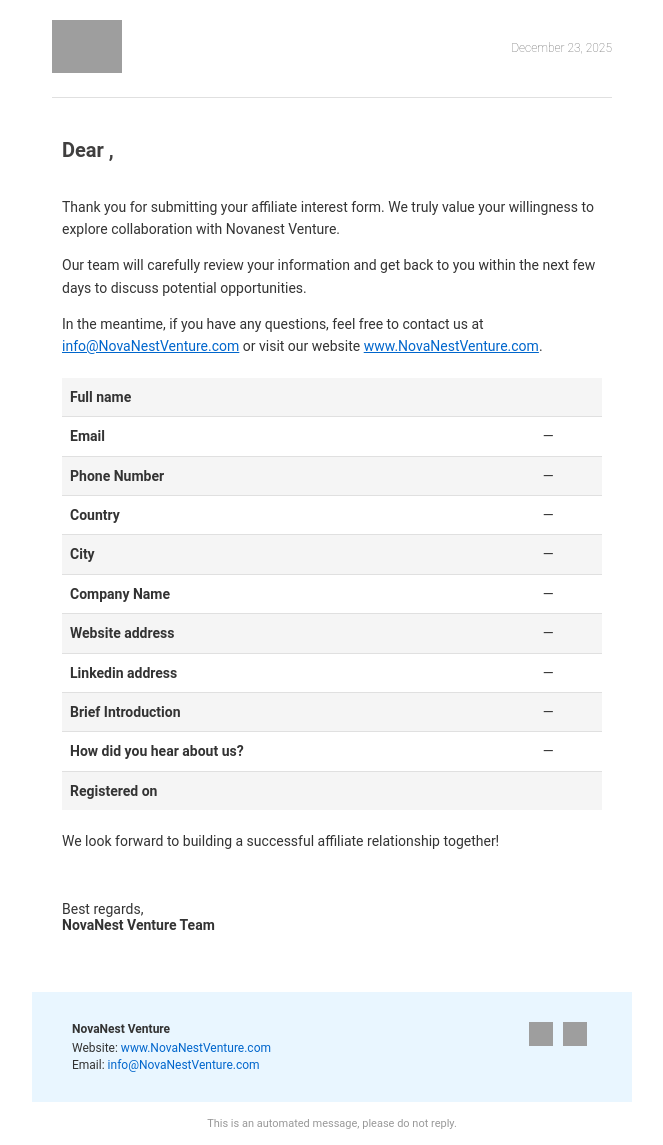
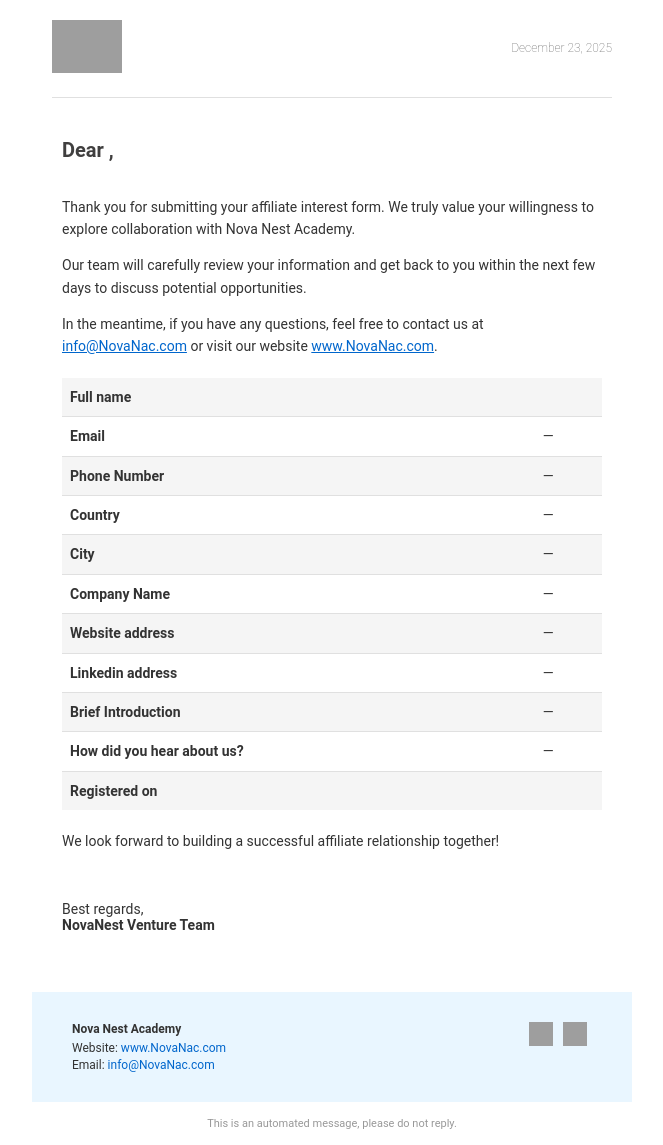
Before and after one commit to ImanNasrEsfahani/novanest-backend, a Django app: template forms/templates/affiliate_registration_email.html in a window 1280 px wide. Shown: the whole page, without its empty margins (308-971 px from the left). Run offline with Django 4.2, Linux system fonts and the light colour scheme; the template is opened without the code that fills it, so the values that code supplies are empty; grey boxes are pictures that could not be loaded.

Commit message:
convert Nova nest ventures to NovaNac

```diff
--- a/config/settings.py
+++ b/config/settings.py
@@ -214,7 +214,7 @@ REST_FRAMEWORK = {
 MS_GRAPH_TENANT_ID = os.environ.get('MS_GRAPH_TENANT_ID')
 MS_GRAPH_CLIENT_ID = os.environ.get('MS_GRAPH_CLIENT_ID')
 MS_GRAPH_CLIENT_SECRET = os.environ.get('MS_GRAPH_CLIENT_SECRET')
-MS_GRAPH_SENDER = os.environ.get('MS_GRAPH_SENDER', "info@NovaNestVenture.com")
+MS_GRAPH_SENDER = os.environ.get('MS_GRAPH_SENDER', "info@NovaNac.com")
 MS_GRAPH_USE = all([
     MS_GRAPH_TENANT_ID,
     MS_GRAPH_CLIENT_ID,
--- a/forms/templates/affiliate_registration_email.html
+++ b/forms/templates/affiliate_registration_email.html
@@ -3,9 +3,9 @@
 {% block title %}Thank you for your interest in affiliate with Novanest{% endblock %}
 
 {% block content %}
-<p>Thank you for submitting your affiliate interest form. We truly value your willingness to explore collaboration with Novanest Venture.</p>
+<p>Thank you for submitting your affiliate interest form. We truly value your willingness to explore collaboration with Nova Nest Academy.</p>
 <p>Our team will carefully review your information and get back to you within the next few days to discuss potential opportunities.</p>
-<p>In the meantime, if you have any questions, feel free to contact us at <a href="mailto:info@NovaNestVenture.com" style="color:#0066cc">info@NovaNestVenture.com</a> or visit our website <a href="https://www.NovaNestVenture.com" style="color:#0066cc">www.NovaNestVenture.com</a>.</p>
+<p>In the meantime, if you have any questions, feel free to contact us at <a href="mailto:info@NovaNac.com" style="color:#0066cc">info@NovaNac.com</a> or visit our website <a href="https://www.NovaNac.com" style="color:#0066cc">www.NovaNac.com</a>.</p>
 
 <table cellpadding="8" cellspacing="0" border="0" style="margin:20px 0;width:100%;border-collapse:collapse">
     <tr style="background-color:#f5f5f5"><td style="border-bottom:1px solid #e0e0e0"><strong>Full name</strong></td><td style="border-bottom:1px solid #e0e0e0">{{ first_name }} {{ last_name|default:"" }}</td></tr>
--- a/forms/templates/base_email.html
+++ b/forms/templates/base_email.html
@@ -15,7 +15,7 @@
                         <tbody>
                             <tr>
                                 <td style="padding:20px 20px 10px 20px">
-                                    <img style="width:70px;" src="{% block logo_url %}https://www.novanestventure.com/static/images/nova-nest-venture.png{% endblock %}" alt="NovaNest Venture">
+                                    <img style="width:70px;" src="{% block logo_url %}https://www.NovaNac.com/static/images/nova-nest-academy.png{% endblock %}" alt="Nova Nest Academy Logo">
                                 </td>
                                 <td style="font-weight:200;font-size:12px;color:#666;text-align:right;padding:20px 20px 10px 20px">
                                     {% block date %}{% now "F j, Y" %}{% endblock %}
@@ -63,9 +63,9 @@
                                         <tbody>
                                             <tr>
                                                 <td style="font-size:12px;color:#333">
-                                                    <p style="margin:0 0 5px 0"><strong>NovaNest Venture</strong></p>
-                                                    <p style="margin:0 0 3px 0">Website: <a href="https://www.novanestventure.com" style="color:#0066cc;text-decoration:none">www.NovaNestVenture.com</a></p>
-                                                    <p style="margin:0">Email: <a href="mailto:info@NovaNestVenture.com" style="color:#0066cc;text-decoration:none">info@NovaNestVenture.com</a></p>
+                                                    <p style="margin:0 0 5px 0"><strong>Nova Nest Academy</strong></p>
+                                                    <p style="margin:0 0 3px 0">Website: <a href="https://www.NovaNac.com" style="color:#0066cc;text-decoration:none">www.NovaNac.com</a></p>
+                                                    <p style="margin:0">Email: <a href="mailto:info@NovaNac.com" style="color:#0066cc;text-decoration:none">info@NovaNac.com</a></p>
                                                 </td>
                                             </tr>
                                         </tbody>
@@ -76,12 +76,12 @@
                                         <tbody>
                                             <tr>
                                                 <td style="padding:0 5px">
-                                                    <a href="https://www.linkedin.com/company/novanestventure" style="text-decoration:none">
+                                                    <a href="https://www.linkedin.com/company/novanac" style="text-decoration:none">
                                                         <img width="24" height="24" src="https://cdn-icons-png.flaticon.com/512/174/174857.png" alt="LinkedIn">
                                                     </a>
                                                 </td>
                                                 <td style="padding:0 5px">
-                                                    <a href="https://www.instagram.com/novanestventure" style="text-decoration:none">
+                                                    <a href="https://www.instagram.com/novanac" style="text-decoration:none">
                                                         <img width="24" height="24" src="https://cdn-icons-png.flaticon.com/512/174/174855.png" alt="Instagram">
                                                     </a>
                                                 </td>
--- a/forms/templates/contact_us_email.html
+++ b/forms/templates/contact_us_email.html
@@ -4,7 +4,7 @@
 
 {% block content %}
 <p>Thank you for reaching out to us. We appreciate your interest and will get back to you shortly.</p>
-<p>If you have any urgent questions, feel free to contact us at <a href="mailto:info@NovaNestVenture.com" style="color:#0066cc">info@NovaNestVenture.com</a>.</p>
+<p>If you have any urgent questions, feel free to contact us at <a href="mailto:info@NovaNac.com" style="color:#0066cc">info@NovaNac.com</a>.</p>
 
     <table cellpadding="8" cellspacing="0" border="0" style="margin:20px 0;width:100%;border-collapse:collapse">
         <tr style="background-color:#f5f5f5"><td style="border-bottom:1px solid #e0e0e0"><strong>Full name</strong></td><td style="border-bottom:1px solid #e0e0e0">{{ first_name }} {{ last_name|default:"" }}</td></tr>
```
